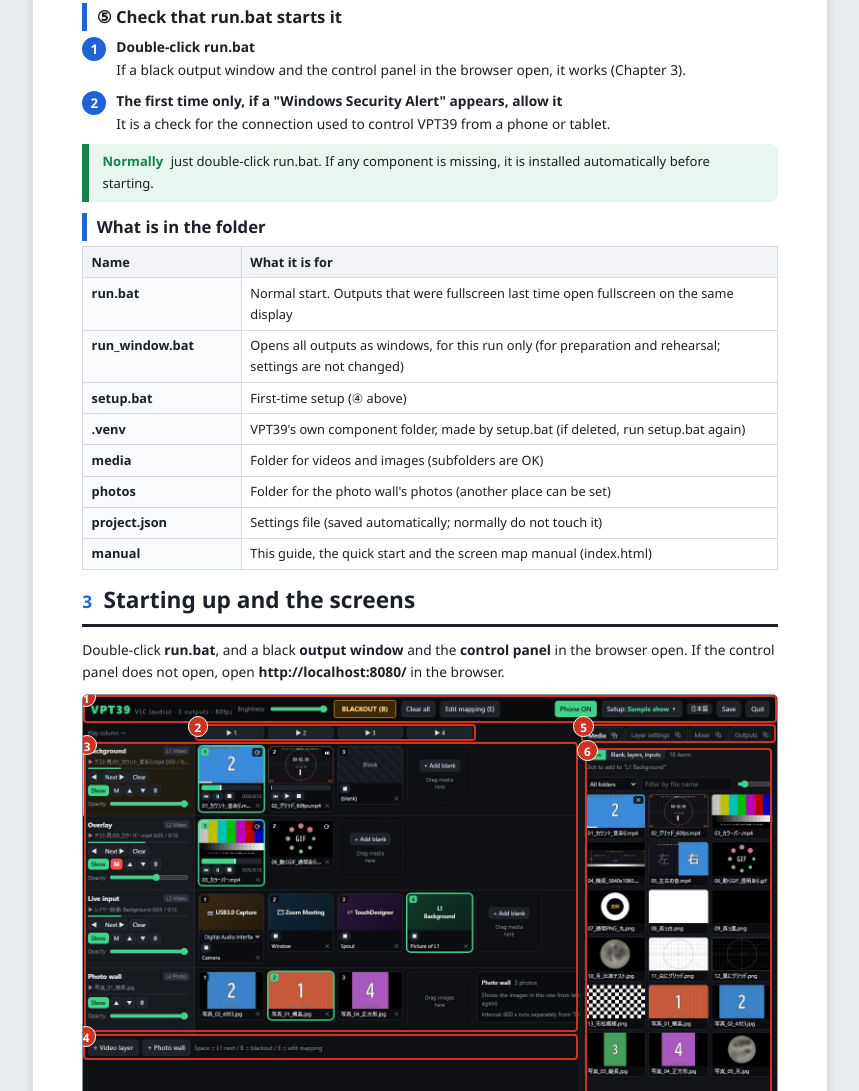
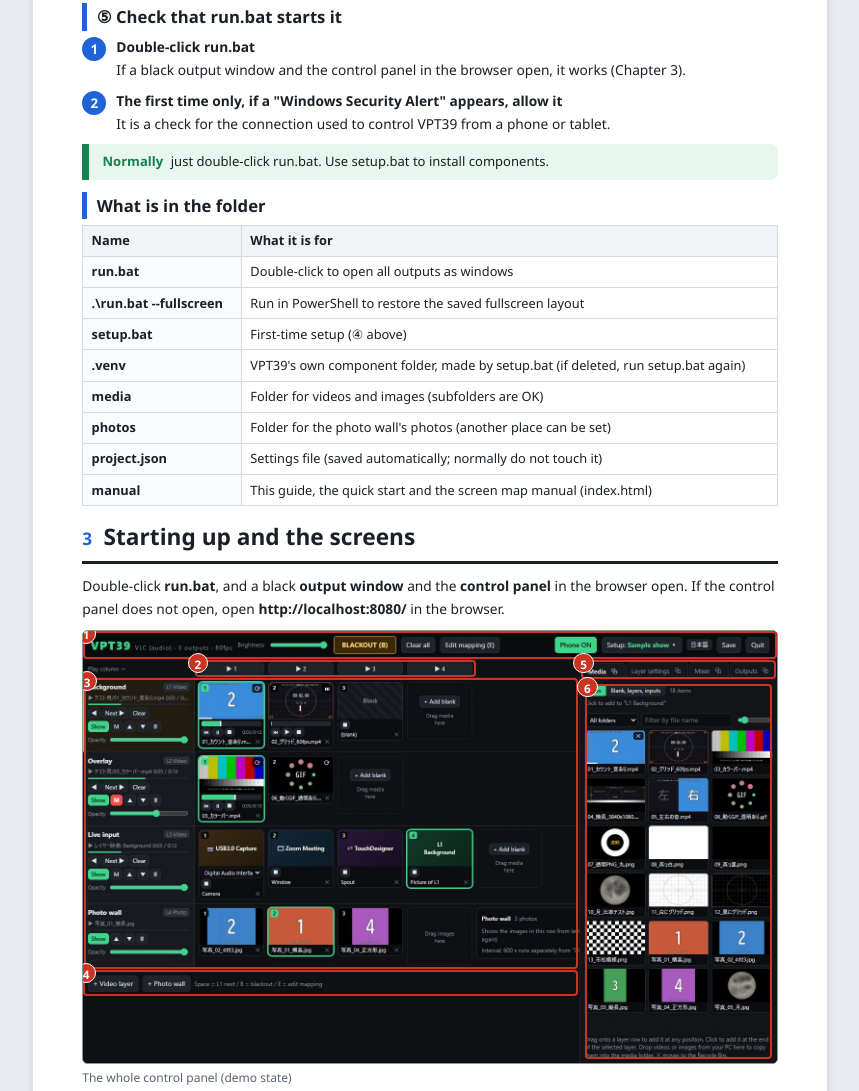
Before and after one commit to kadoya2005/VPT39, a plain HTML site: page manual/en/guide.html in a window 1280 px wide. Shown: the part 5797-6888 px from the top of the page, without its empty margins (210-1069 px from the left). Drawn offline with Linux system fonts and the light colour scheme.

Commit message:
設定ファイルの追加とドキュメントの更新、不要なバッチファイルの削除

```diff
--- a/manual/en/guide.html
+++ b/manual/en/guide.html
@@ -358,15 +358,15 @@ ERROR: No matching distribution found for …</span>
     <li><b>Double-click run.bat</b><br>If a black output window and the control panel in the browser open, it works (Chapter 3).</li>
     <li><b>The first time only, if a "Windows Security Alert" appears, allow it</b><br>It is a check for the connection used to control VPT39 from a phone or tablet.</li>
   </ol>
-  <div class="tip"><b class="h">Normally</b>just double-click run.bat. If any component is missing, it is installed automatically before starting.</div>
+  <div class="tip"><b class="h">Normally</b>just double-click run.bat. Use setup.bat to install components.</div>
 </section>
 
 <section class="chap">
   <h3 style="margin-top:0">What is in the folder</h3>
   <table>
     <tr><th style="width:42mm">Name</th><th>What it is for</th></tr>
-    <tr><td class="k">run.bat</td><td>Normal start. Outputs that were fullscreen last time open fullscreen on the same display</td></tr>
-    <tr><td class="k">run_window.bat</td><td>Opens all outputs as windows, for this run only (for preparation and rehearsal; settings are not changed)</td></tr>
+    <tr><td class="k">run.bat</td><td>Double-click to open all outputs as windows</td></tr>
+    <tr><td class="k">.\run.bat --fullscreen</td><td>Run in PowerShell to restore the saved fullscreen layout</td></tr>
     <tr><td class="k">setup.bat</td><td>First-time setup (④ above)</td></tr>
     <tr><td class="k">.venv</td><td>VPT39's own component folder, made by setup.bat (if deleted, run setup.bat again)</td></tr>
     <tr><td class="k">media</td><td>Folder for videos and images (subfolders are OK)</td></tr>
@@ -917,7 +917,7 @@ void draw() {
   <h3>If the app crashes</h3>
   <ol class="steps">
     <li>Use <b>AV mute</b> (picture mute) on the projector's remote so the audience does not see the desktop</li>
-    <li>Double-click <b>run.bat</b></li>
+    <li>Run <b>.\run.bat --fullscreen</b> in PowerShell</li>
     <li>Wait until <b>all outputs</b> open fullscreen on their displays (for any that do not, follow Chapter 4)</li>
     <li>Press the clips again (order, shape and volume are saved; <b>the playback position is not</b>)</li>
     <li>Check the picture and sound, then turn off AV mute</li>
```
Also changed, not shown: manual/guide.html (+4 -4 lines), 5 other files.
